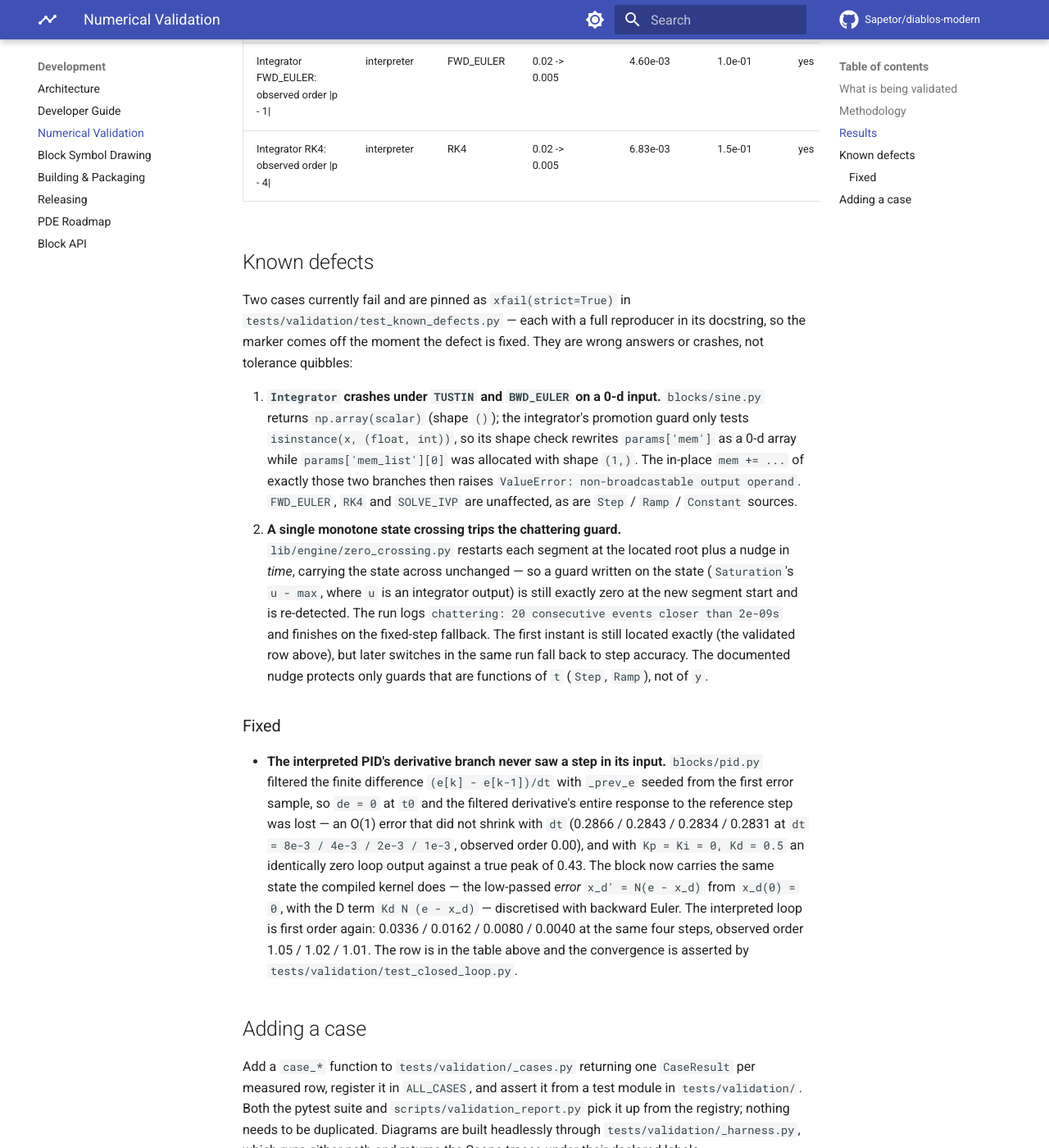
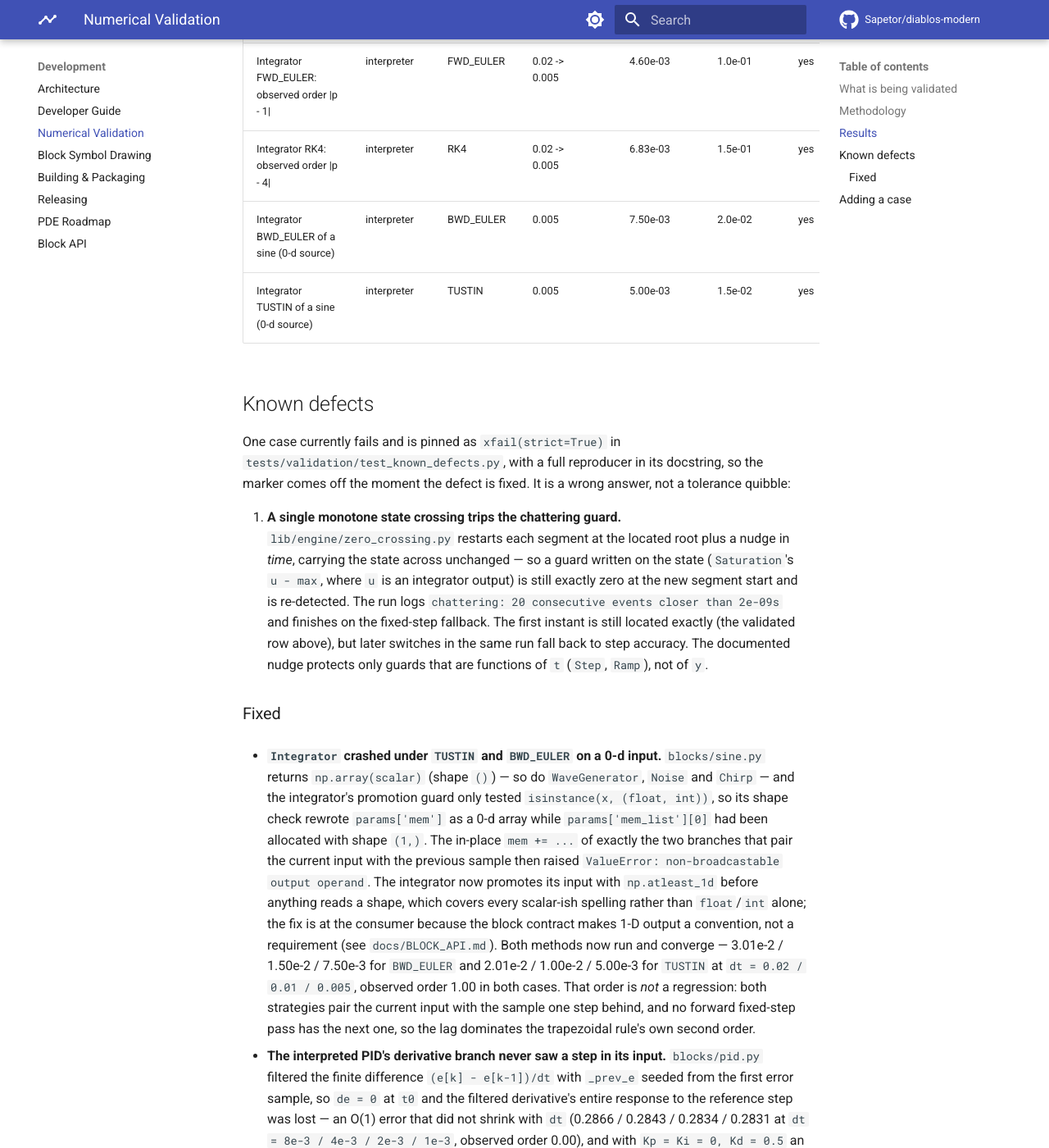
Before and after one commit to Sapetor/diablos-modern, an MkDocs documentation site: the page built from docs/VALIDATION.md, in a window 1280 px wide and 1400 px high, scrolled down 5485 px. Shown: the whole window at 82% size. Built offline with MkDocs 1.6.1 and Material for MkDocs 9.7.7, drawn with Linux system fonts in a browser that asks for light colours; comment, search, counter and statistics services are not loaded.

Commit message:
fix(integrator): promote a 0-d input before the shape check
blocks/integrator.py promoted its input only when it was a bare float or int
(isinstance(inputs[0], (float, int))). A 0-d ndarray -- what Sine, WaveGenerator,
Noise and Chirp all return, np.array(scalar) with shape () -- fell through, and
the "expand the initial condition to the input shape" branch then re-allocated
params['mem'] as np.full((), ...), also 0-d, while params['mem_list'][0] had been
allocated np.zeros_like of the 1-D init. The two branches that mix the current
input with the previous sample in place,

    BWD_EULER:  mem += dtime * mem_list[-1]
    TUSTIN:     mem += 0.5 * dtime * (inputs[0] + mem_list[-1])

then raised ValueError: non-broadcastable output operand with shape () doesn't
match the broadcast shape (1,). FWD_EULER, RK4 and SOLVE_IVP never mixed the two
shapes and were unaffected.

The guard becomes an unconditional np.atleast_1d on the input, before anything
reads a shape, so every scalar-ish spelling is covered. The fix is at the
consumer: docs/BLOCK_API.md makes 1-D output a convention and not a requirement,
and four shipped sources do not follow it, so promoting there would have been
one fix per source and no protection against the fifth. That obligation is now
spelled out in BLOCK_API.md.

Sine -> Integrator -> Scope on the interpreter, max |y - A(1-cos wt)/w|:

  method      dt=0.02   dt=0.01   dt=0.005   observed order
  BWD_EULER   ValueError (crash) ->
              3.01e-2   1.50e-2   7.50e-3    1.00
  TUSTIN      ValueError (crash) ->
              2.01e-2   1.00e-2   5.00e-3    1.00

Both are first order rather than the order their names suggest, and that is not
introduced here: they pair the current input with the sample one step behind and
no forward fixed-step pass has the next one, so the lag dominates. Recorded in
the new case's note rather than papered over. FWD_EULER / RK4 / SOLVE_IVP rows
are unchanged to the digit (2.50e-3 / 3.49e-12 / 2.50e-3 at dt=0.005), and no
golden was touched -- the compiled path does not use these strategies at all.

The xfail in tests/validation/test_known_defects.py becomes two passing tests in
tests/validation/test_convergence.py, backed by a new case_integrator_lagged_methods
row pair in the docs/VALIDATION.md table.

Co-Authored-By: Claude Fable 5.1 <noreply@anthropic.com>
Claude-Session: https://claude.ai/code/session_01X5QBtULBxEXj9QmYBZmPkC

```diff
--- a/docs/VALIDATION.md
+++ b/docs/VALIDATION.md
@@ -130,23 +130,17 @@ gain; the Van der Pol case asserts its own Jacobian is stiff.
 | Advection 1-D mass conservation (relative drift) | compiled | RK45, 2nd-order upwind | 0.005 | 1.46e-05 | 1.0e-04 | yes |
 | Integrator FWD_EULER: observed order \|p - 1\| | interpreter | FWD_EULER | 0.02 -> 0.005 | 4.60e-03 | 1.0e-01 | yes |
 | Integrator RK4: observed order \|p - 4\| | interpreter | RK4 | 0.02 -> 0.005 | 6.83e-03 | 1.5e-01 | yes |
+| Integrator BWD_EULER of a sine (0-d source) | interpreter | BWD_EULER | 0.005 | 7.50e-03 | 2.0e-02 | yes |
+| Integrator TUSTIN of a sine (0-d source) | interpreter | TUSTIN | 0.005 | 5.00e-03 | 1.5e-02 | yes |
 
 ## Known defects
 
-Two cases currently fail and are pinned as `xfail(strict=True)` in
-`tests/validation/test_known_defects.py` — each with a full reproducer in its
-docstring, so the marker comes off the moment the defect is fixed. They are
-wrong answers or crashes, not tolerance quibbles:
+One case currently fails and is pinned as `xfail(strict=True)` in
+`tests/validation/test_known_defects.py`, with a full reproducer in its
+docstring, so the marker comes off the moment the defect is fixed. It is a
+wrong answer, not a tolerance quibble:
 
-1. **`Integrator` crashes under `TUSTIN` and `BWD_EULER` on a 0-d input.**
-   `blocks/sine.py` returns `np.array(scalar)` (shape `()`); the integrator's
-   promotion guard only tests `isinstance(x, (float, int))`, so its shape check
-   rewrites `params['mem']` as a 0-d array while `params['mem_list'][0]` was
-   allocated with shape `(1,)`. The in-place `mem += ...` of exactly those two
-   branches then raises `ValueError: non-broadcastable output operand`.
-   `FWD_EULER`, `RK4` and `SOLVE_IVP` are unaffected, as are `Step` / `Ramp` /
-   `Constant` sources.
-2. **A single monotone state crossing trips the chattering guard.**
+1. **A single monotone state crossing trips the chattering guard.**
    `lib/engine/zero_crossing.py` restarts each segment at the located root plus
    a nudge in *time*, carrying the state across unchanged — so a guard written
    on the state (`Saturation`'s `u - max`, where `u` is an integrator output) is
@@ -158,6 +152,24 @@ wrong answers or crashes, not tolerance quibbles:
    (`Step`, `Ramp`), not of `y`.
 
 ### Fixed
+
+* **`Integrator` crashed under `TUSTIN` and `BWD_EULER` on a 0-d input.**
+  `blocks/sine.py` returns `np.array(scalar)` (shape `()`) — so do
+  `WaveGenerator`, `Noise` and `Chirp` — and the integrator's promotion guard
+  only tested `isinstance(x, (float, int))`, so its shape check rewrote
+  `params['mem']` as a 0-d array while `params['mem_list'][0]` had been
+  allocated with shape `(1,)`. The in-place `mem += ...` of exactly the two
+  branches that pair the current input with the previous sample then raised
+  `ValueError: non-broadcastable output operand`. The integrator now promotes
+  its input with `np.atleast_1d` before anything reads a shape, which covers
+  every scalar-ish spelling rather than `float`/`int` alone; the fix is at the
+  consumer because the block contract makes 1-D output a convention, not a
+  requirement (see `docs/BLOCK_API.md`). Both methods now run and converge —
+  3.01e-2 / 1.50e-2 / 7.50e-3 for `BWD_EULER` and 2.01e-2 / 1.00e-2 / 5.00e-3
+  for `TUSTIN` at `dt = 0.02 / 0.01 / 0.005`, observed order 1.00 in both cases.
+  That order is *not* a regression: both strategies pair the current input with
+  the sample one step behind, and no forward fixed-step pass has the next one,
+  so the lag dominates the trapezoidal rule's own second order.
 
 * **The interpreted PID's derivative branch never saw a step in its input.**
   `blocks/pid.py` filtered the finite difference `(e[k] - e[k-1])/dt` with
```
Also changed, not shown: docs/BLOCK_API.md (+9 -0 lines), 4 other files.
